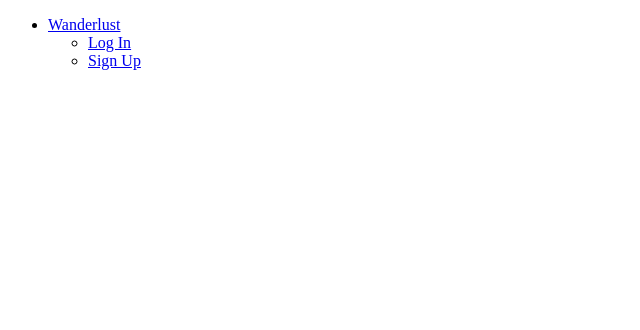
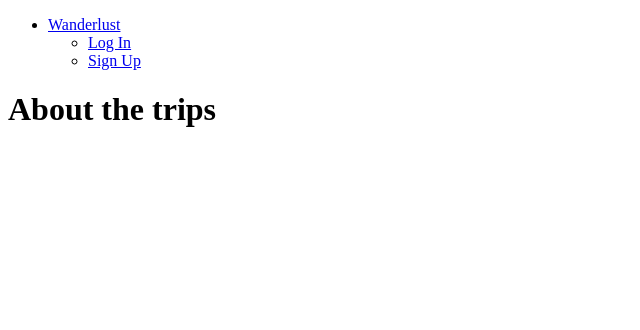
Before and after one commit to SofiMesh/ga_capstone_prjct_wanderlust, a Django app: page /about/ in a window 1280 px wide. Shown: the top 330 px of the page, without its empty margins (0-640 px from the left). Run offline with Django 4.2, Linux system fonts and the light colour scheme.

Commit message:
fixed base.html to include block and endblock DTL

```diff
--- a/wanderlust/main_app/templates/base.html
+++ b/wanderlust/main_app/templates/base.html
@@ -18,5 +18,9 @@
             </ul>
         </nav>
     </header>
+    <main class="container">
+        {% block content %}
+        {% endblock %}
+    </main>
 </body>
 </html>
```
